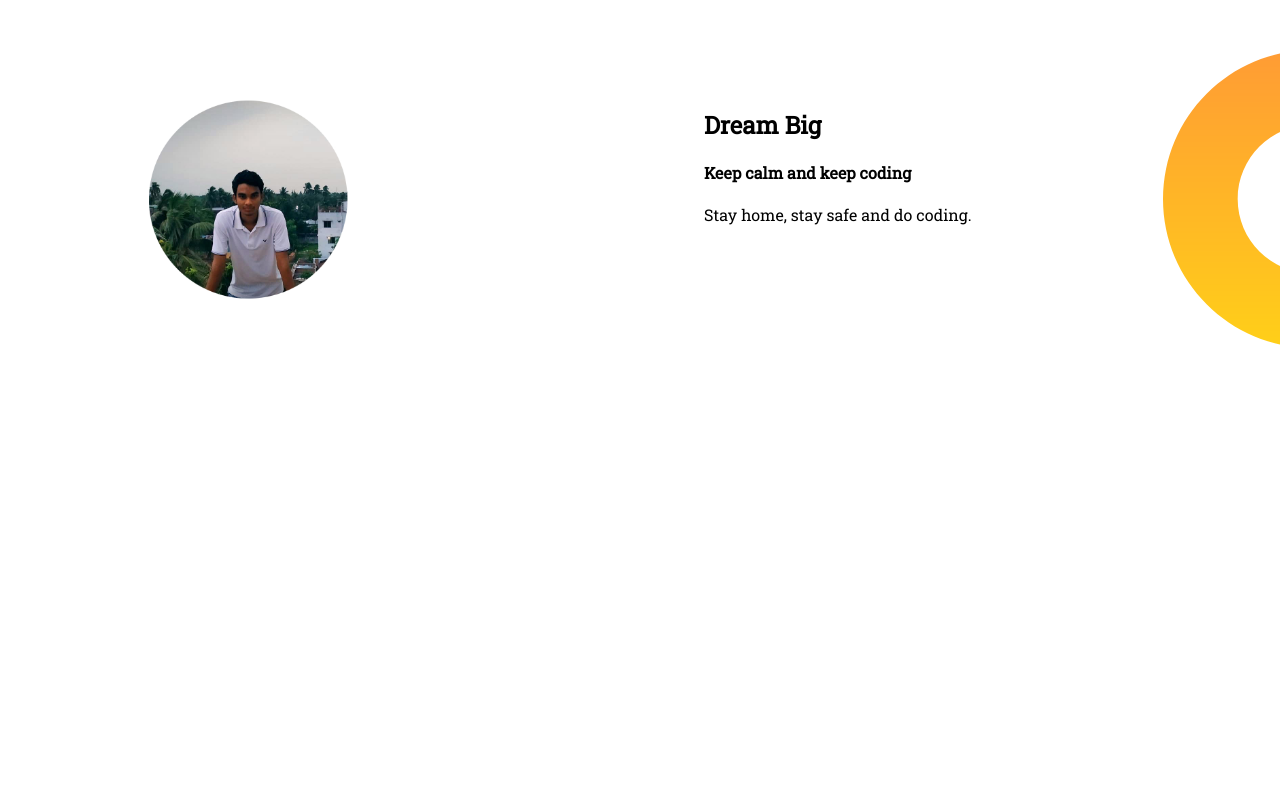
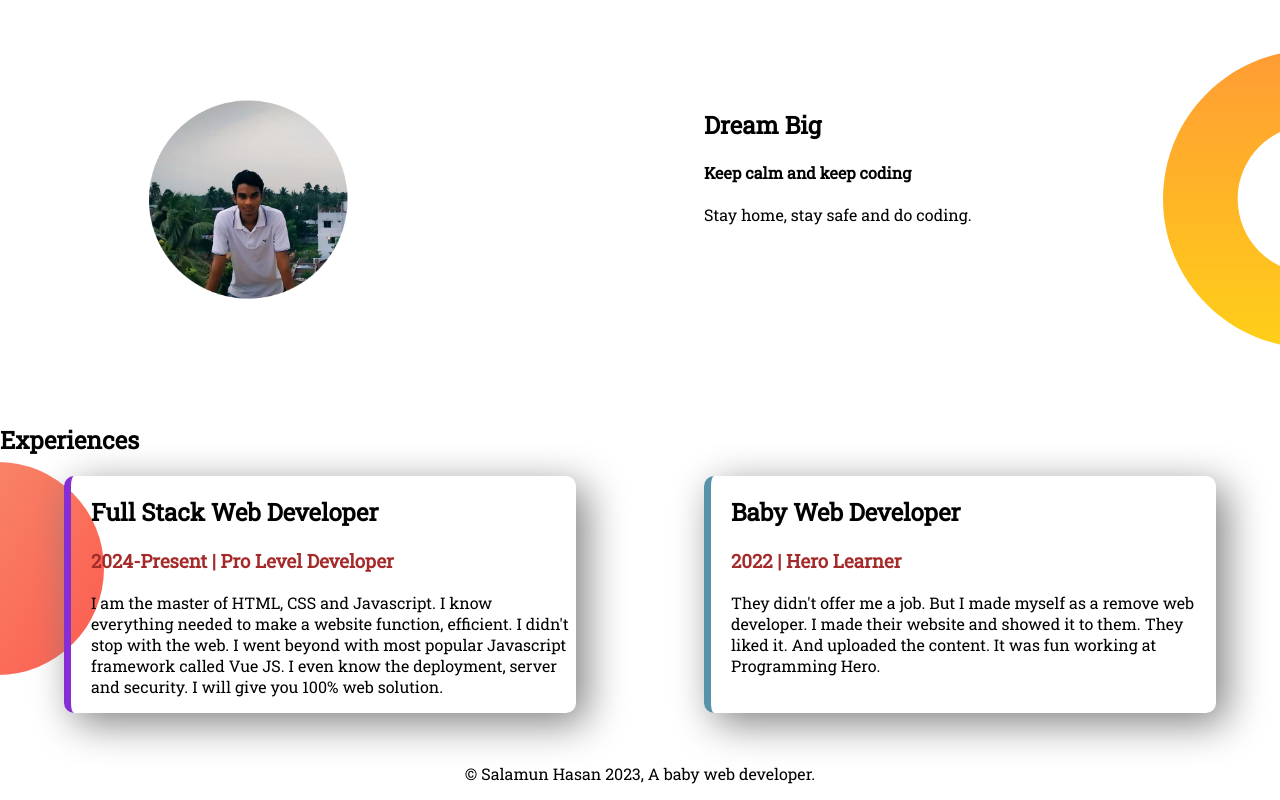
Before and after one commit to SalamunHasan69/developer, a plain HTML site: page index.html in a window 1280 px wide. Shown: the part 597-1397 px from the top of the page. Before the commit the page ends 1021 px from the top, so only its background shows below. Drawn offline with Linux system fonts and the light colour scheme.

Commit message:
new added

```diff
--- a/index.html
+++ b/index.html
@@ -13,7 +13,7 @@
 </head>
 
 <body>
-  <section class="top-banner">
+  <section class="top-banner flexible">
     <div class="half-width">
       <h1>Welcome To</h1>
       <h1><span class="color">Salamun Hasan</span> Kingdom</h1>
@@ -29,7 +29,7 @@
       <img src="images/salamun copy copy.jpg" alt="">
     </div>
   </section>
-  <section class="dream-big">
+  <section class="dream-big flexible">
     <div class="half-width">
       <img src="images/sh.2.jpg" alt="">
     </div>
@@ -39,7 +39,35 @@
       <p>Stay home, stay safe and do coding.</p>
     </div>
   </section>
+  <section class="experiences">
+    <h1>Experiences</h1>
+
+    <div class="flexible">
+      <div id="full-strack-developer" class="full-stack">
+        <h1>Full Stack Web Developer</h1>
+        <h3 class="color">2024-Present | Pro Level Developer</h3>
+        <p>I am the master of HTML, CSS and Javascript. I know everything needed to make a website function, efficient.
+          I
+          didn't stop with the web. I went beyond with most popular Javascript framework called Vue JS. I even know the
+          deployment, server and security. I will give you 100% web solution.</p>
+
+      </div>
+
+      <div id="baby-developer" class="full-stack">
+        <h1>Baby Web Developer</h1>
+        <h3 class="color">2022 | Hero Learner</h3>
+        <p>They didn't offer me a job. But I made myself as a remove web developer. I made their website and showed it
+          to
+          them. They liked it. And uploaded the content. It was fun working at Programming Hero.</p>
+      </div>
+    </div>
+
+
+  </section>
 
 </body>
+<footer>
+  <p>© Salamun Hasan 2023, A baby web developer.</p>
+</footer>
 
 </html>
--- a/style.css
+++ b/style.css
@@ -11,7 +11,7 @@ body {
   color: deepskyblue;
 }
 
-section {
+.flexible {
   display: flex;
   margin-bottom: 50px;
 }
@@ -49,3 +49,30 @@ section {
   background-repeat: no-repeat;
   background-position: right;
 }
+
+.experiences {
+  background-image: url(images/exp-bg.png);
+  background-repeat: no-repeat;
+  background-position: left;
+}
+
+.full-stack {
+  width: 40%;
+  box-shadow: 10px 10px 40px gray;
+  margin-left: 5%;
+  margin-right: 5%;
+  padding-left: 20px;
+  border-radius: 10px;
+}
+
+#full-strack-developer {
+  border-left: 7px solid rgb(132, 46, 212);
+}
+
+#baby-developer {
+  border-left: 7px solid rgb(88, 146, 168);
+}
+
+footer p {
+  text-align: center;
+}
```
